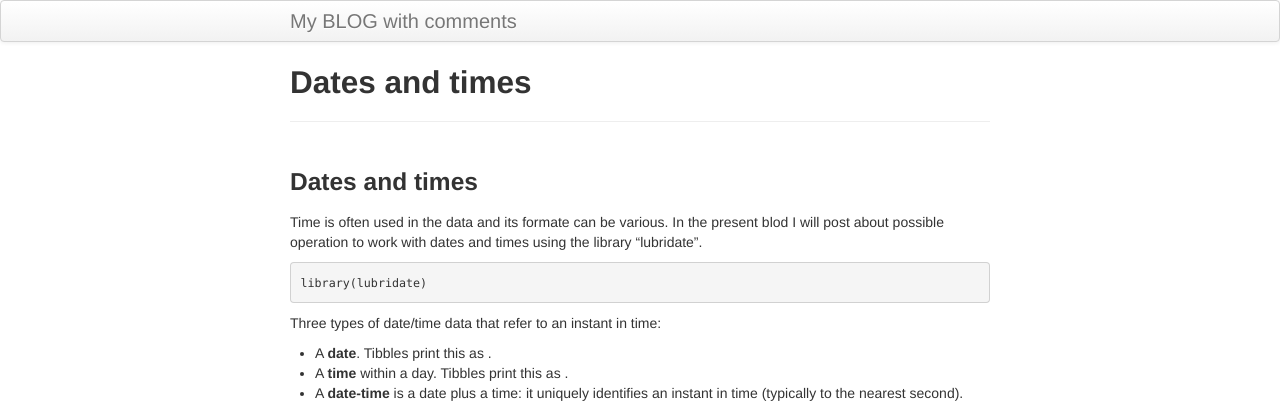
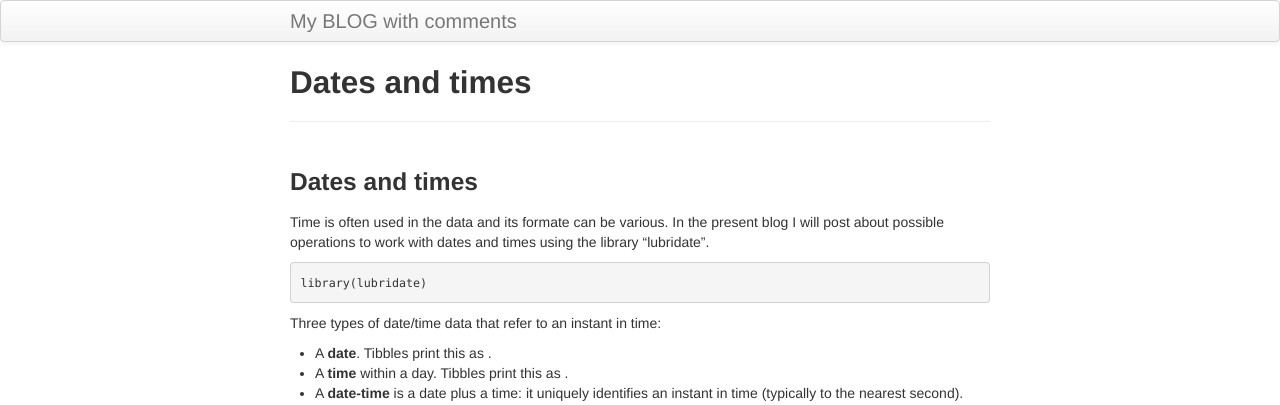
Before and after one commit to yunigma/ynigma.github.io, a Jekyll site: the page built from pages/5blog.md, in a window 1280 px wide. Shown: the top 405 px of the page. Built offline with Jekyll 4.4.1, drawn with Linux system fonts in a browser that asks for light colours; comment, search, counter and statistics services are not loaded.

````diff
--- a/pages/5blog.md
+++ b/pages/5blog.md
@@ -5,7 +5,7 @@ description: This page is reserved for my 5th BLOG.
 ---
 
 ### Dates and times
-Time is often used in the data and its formate can be various. In the present blod I will post about possible operation to work with dates and times using the library "lubridate".
+Time is often used in the data and its formate can be various. In the present blog I will post about possible operations to work with dates and times using the library "lubridate".
 
 ```
 library(lubridate)
````
Also changed, not shown: pages/3blog.md (+12 -1 lines), pages/4blog.md (+1 -1 lines), pages/6blog.md (+2 -2 lines).
